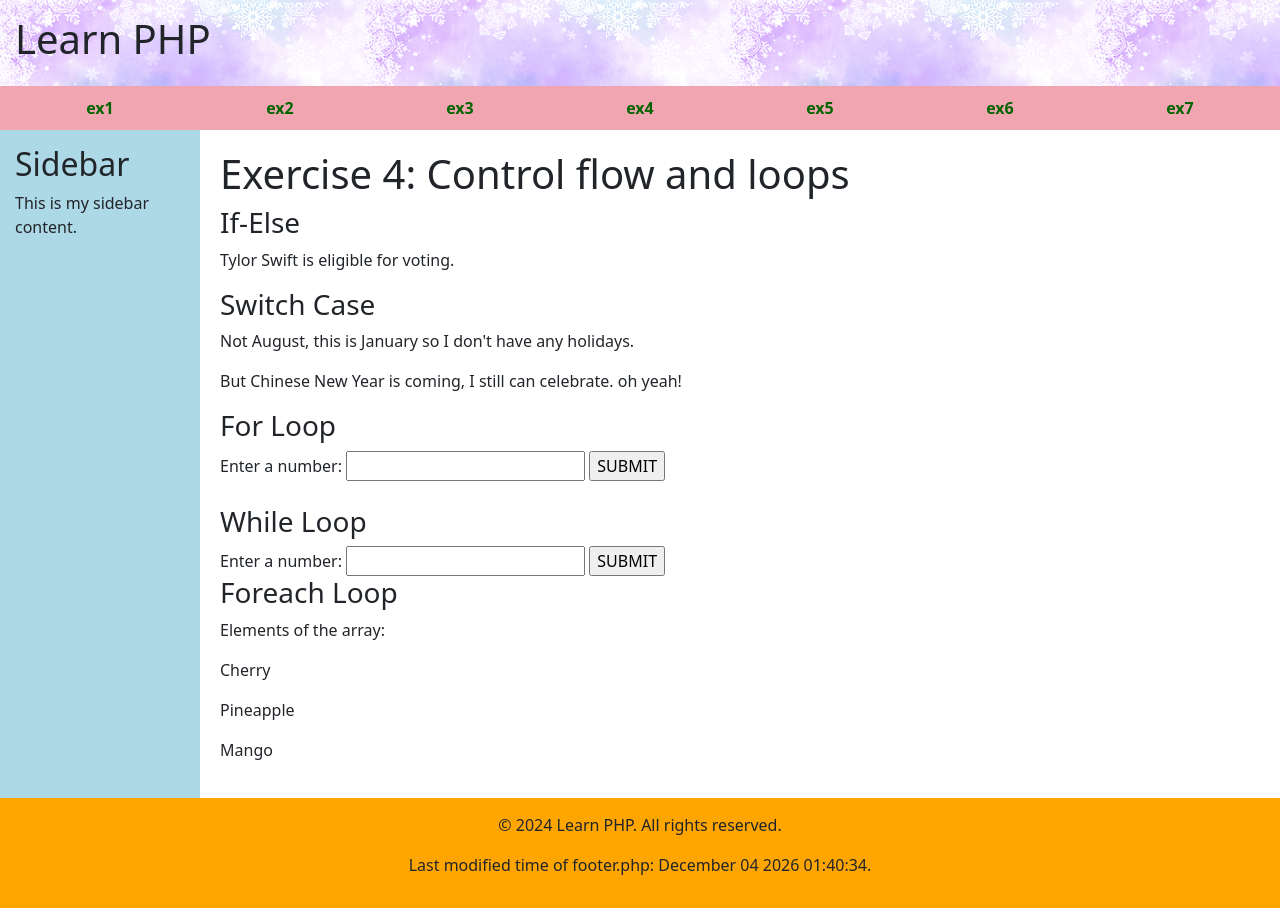
After one commit to LyanaPP/PHP_Assignment, a PHP site: page /PHP_tasks/ex4.php in a window 1280 px wide. The commit adds this page. Run offline with PHP 8.4, Linux system fonts and the light colour scheme.

Commit message:
create ex4

```diff
--- /dev/null
+++ b/PHP_24/src/PHP_tasks/ex4.php
@@ -0,0 +1,104 @@
+<?php
+$title = "Exercise 4: Control flow and loops";
+$md="Please use appropriate meta Description";
+include 'header.php'; ?>
+
+<div>
+    <h1>Exercise 4: Control flow and loops</h1>
+
+    <h3>If-Else</h3>
+
+    <?php
+    // If-Else
+
+    $age = 20;
+    $name = "Tylor Swift";
+
+    if ($age >= 18) {
+        echo "<p>$name is eligible for voting.</p>";
+    } else {
+        echo "<p>$name is not eligible for voting.</p>";
+    }
+    ?>
+    <h3>Switch Case</h3>
+
+    <?php
+    //Switch Case
+
+    $currentMonth = date('F');
+
+    switch ($currentMonth) {
+        case 'August':
+            echo "<p>It's August, so it's still holiday.</p>";
+            break;
+        default:
+            echo "<p>Not August, this is $currentMonth so I don't have any holidays.</p>";
+            echo "<p>But Chinese New Year is coming, I still can celebrate. oh yeah!</p>";
+            break;
+    }
+    ?>
+
+    <h3>For Loop</h3>
+     <form method="post" action="<?php echo htmlspecialchars($_SERVER["PHP_SELF"]); ?>">
+    Enter a number: <input type="text" name="n">
+    <input type="submit" value="SUBMIT">
+    </form>
+
+    <?php
+    if ($_SERVER["REQUEST_METHOD"] == "POST" && isset($_POST["n"])) {
+
+    $n = $_POST["n"];
+
+    if (is_numeric($n)) {
+        echo "<p>Multiplication table for $n:</p>";
+        for ($i = 1; $i <= 10; $i++) {
+            echo "<p>$n * $i = " . ($n * $i) . "</p>";
+        }
+    } else {
+        echo "<p>Please enter a valid number.</p>";
+    }
+}
+        echo"<br>";
+    ?>
+
+
+    <h3>While Loop</h3>
+
+    <form method="post" action="<?php echo htmlspecialchars($_SERVER["PHP_SELF"]); ?>">
+    Enter a number: <input type="text" name="m">
+    <input type="submit" value="SUBMIT">
+    </form>
+
+    <?php
+    if ($_SERVER["REQUEST_METHOD"] == "POST" && isset($_POST["m"])) {
+
+    $m = $_POST["m"];
+
+
+    if (is_numeric($m)) {
+        echo "<p>Numbers from 1 to $m:</p>";
+        $j = 1;
+        while ($j <= $m) {
+            echo "<p>$j</p>";
+            $j++;
+        }
+    } else {
+        echo "<p>Please enter a valid number.</p>";
+    }
+}
+?>
+
+
+    <h3>Foreach Loop</h3>
+    <?php
+    $myArray = array("Cherry", "Pineapple", "Mango");
+
+    echo "<p>Elements of the array:</p>";
+    foreach ($myArray as $element) {
+        echo "<p>$element</p>";
+    }
+    ?>
+</div>
+
+
+<?php include 'footer.php'; ?>
--- a/PHP_24/src/PHP_tasks/header.php
+++ b/PHP_24/src/PHP_tasks/header.php
@@ -66,7 +66,7 @@
         <a href="ex1.php">ex1</a>
         <a href="ex2.php">ex2</a>
         <a href="ex3.php">ex3</a>
-        <a href="#">ex4</a>
+        <a href="ex4.php">ex4</a>
         <a href="#">ex5</a>
         <a href="#">ex6</a>
         <a href="#">ex7</a>
```
Also changed, not shown: 3 other files.
